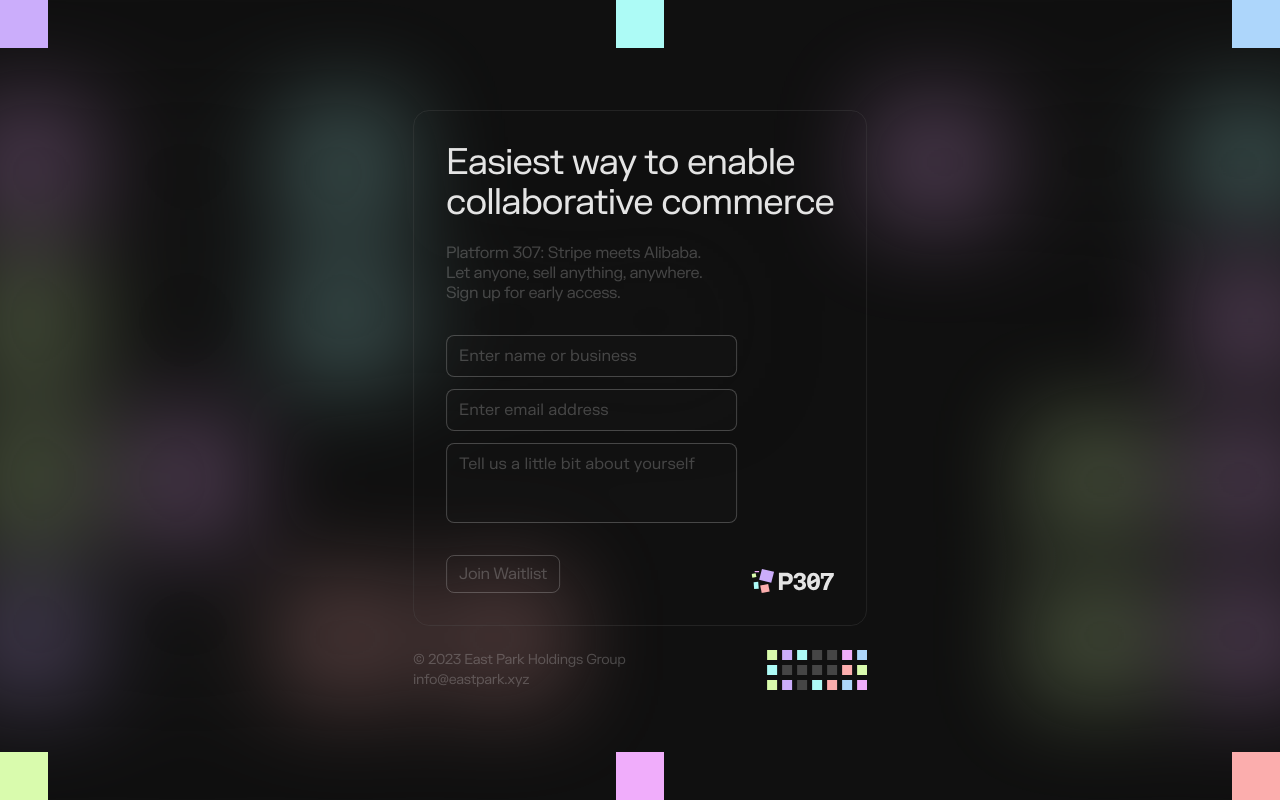
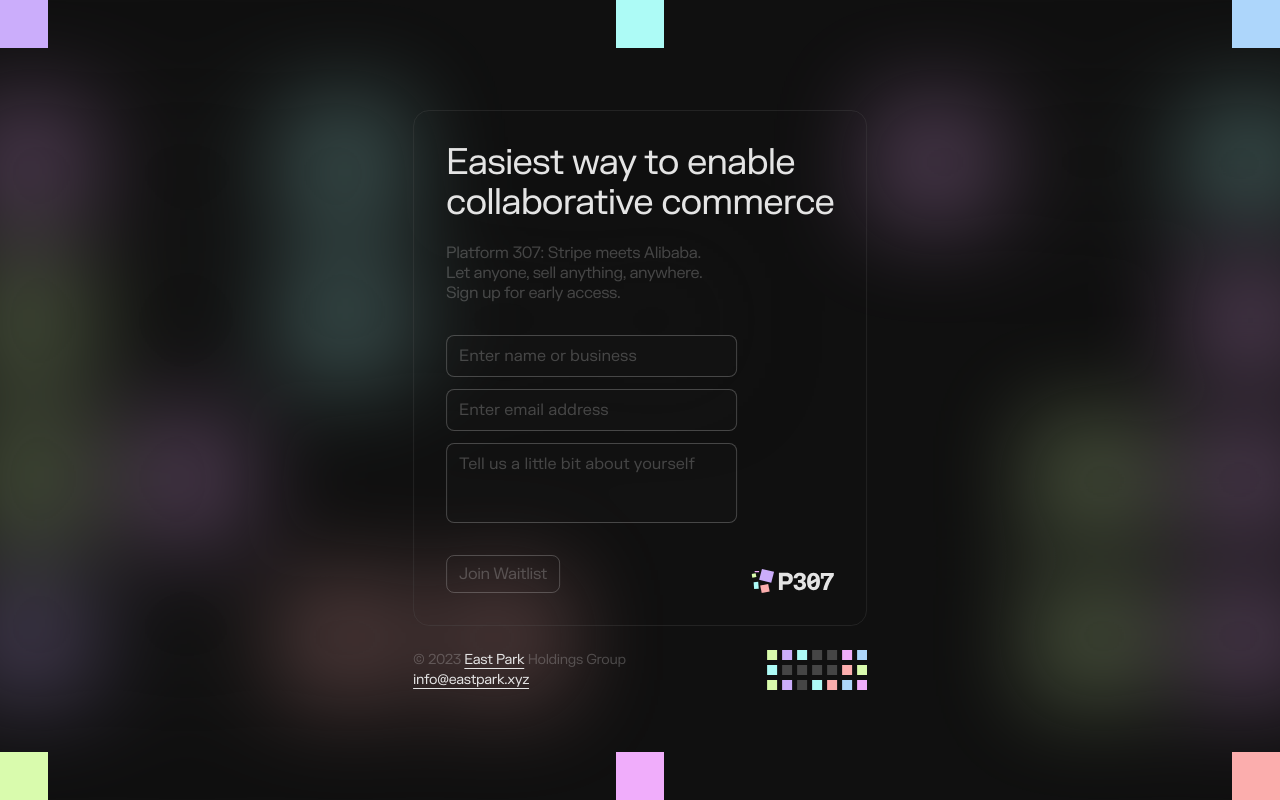
Before and after one commit to fvckprth/p307, a Next.js app: page / in a window 1280 px wide. Built offline with nearby package versions, Linux system fonts and the light colour scheme; no server answers.

Commit message:
Updated hyperlink + form button state

```diff
--- a/components/Footer.tsx
+++ b/components/Footer.tsx
@@ -12,8 +12,8 @@ function Footer() {
         <div className='flex flex-row mt-6 justify-between items-end'>
             <div>
                 <p className='text-xs md:text-sm text-[#E4E4E4] text-opacity-25 leading-tight tracking-tight'>
-                    © 2023 East Park Holdings Group<br />
-                    info@eastpark.xyz
+                    © 2023 <a href="https://www.eastpark.xyz" className='text-[#E4E4E4] underline underline-offset-2 md:underline-offset-4	decoration-from-font'>East Park</a>{' '}Holdings Group<br />
+                    <a href="mailto:info@eastpark.xyz" className='text-[#E4E4E4] underline underline-offset-2 md:underline-offset-4	decoration-from-font'>info@eastpark.xyz</a>
                 </p>
             </div>
             <img src="/images/p307-asset.svg" alt="P307 Logo" className="h-6 md:h-10 w-auto" /> {/* Adjust size as needed */}
--- a/components/SignUpForm.tsx
+++ b/components/SignUpForm.tsx
@@ -188,7 +188,7 @@ export function SignUpForm() {
             </div>
             <div className="flex justify-between items-end mt-8">
             <Button
-              className={`px-3 py-2 rounded-lg text-base leading-tight tracking-tight ${isValid ? 'bg-transparent border border-[#E4E4E4] text-[#E4E4E4]' : 'bg-transparent border border-[#E4E4E4] text-[#E4E4E4] text-opacity-25 border-opacity-25'}`}
+              className={`px-3 py-2 rounded-lg text-base leading-tight tracking-tight ${isValid ? 'bg-transparent border border-[#E4E4E4] text-[#E4E4E4]' : 'bg-transparent border border-[#E4E4E4] text-[#E4E4E4] text-opacity-25 border-opacity-25'} ${isLoading ? 'bg-transparent border border-[#E4E4E4] text-[#E4E4E4] text-opacity-25 border-opacity-25' : ''}`}
               type="submit"
               disabled={!isValid || isLoading}>
                 {isLoading ? 'Please wait...' : 'Join Waitlist'}
--- a/emails/waitlist.tsx
+++ b/emails/waitlist.tsx
@@ -119,7 +119,7 @@ export default function WaitlistEmail({ name, email }: WaitlistEmailProps) {
                   so that you can transact exactly where you discover. We're not building
                   a new world; we're enhancing the one you already live in.
                 </Text>
-                <Text className="text-[#E4E4E4] text-sm md:text-base leading-5 md:leading-66 text-left">
+                <Text className="text-[#E4E4E4] text-sm md:text-base leading-5 md:leading-6 text-left">
                   We're excited to have you on board and will keep you updated on
                   our progress.
                 </Text>
```
